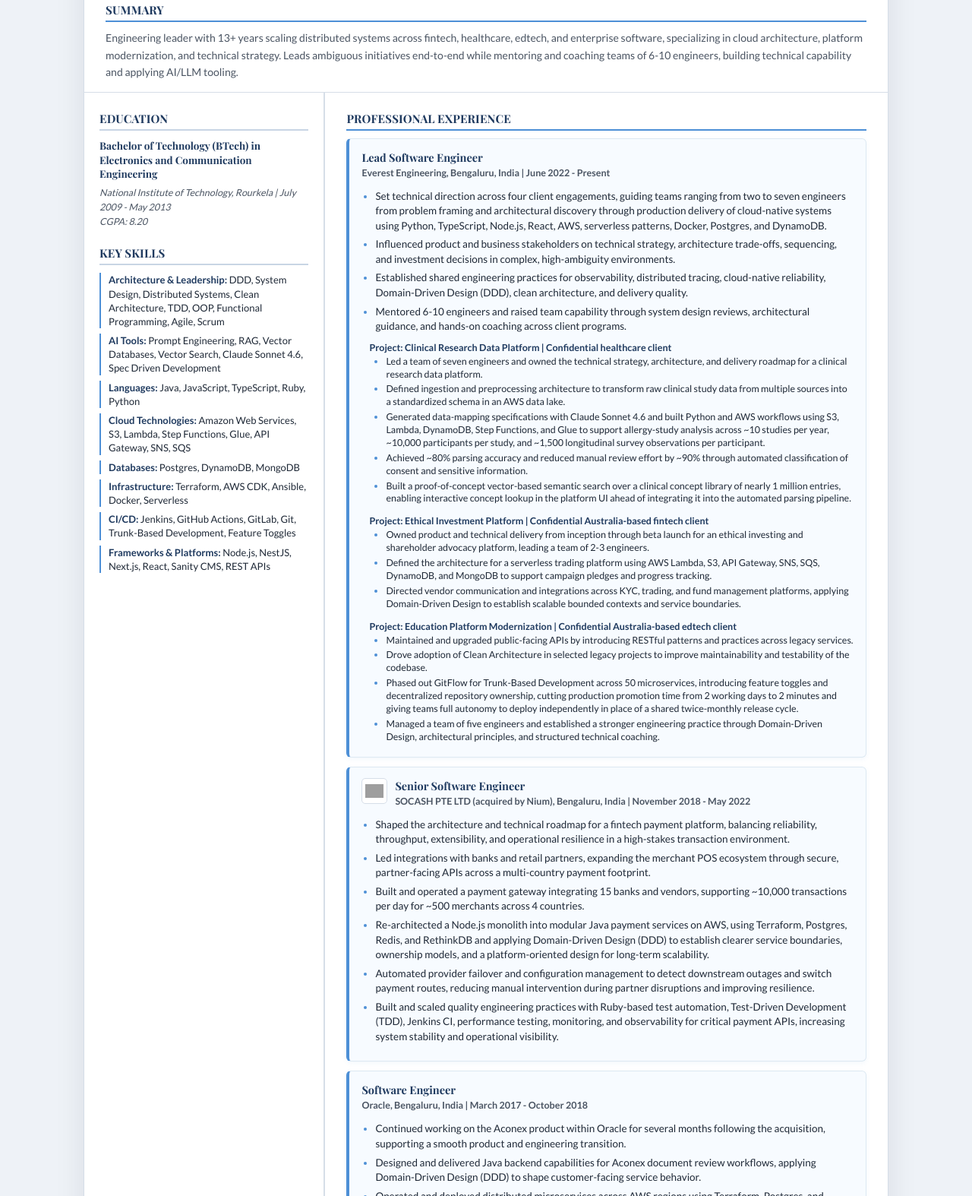
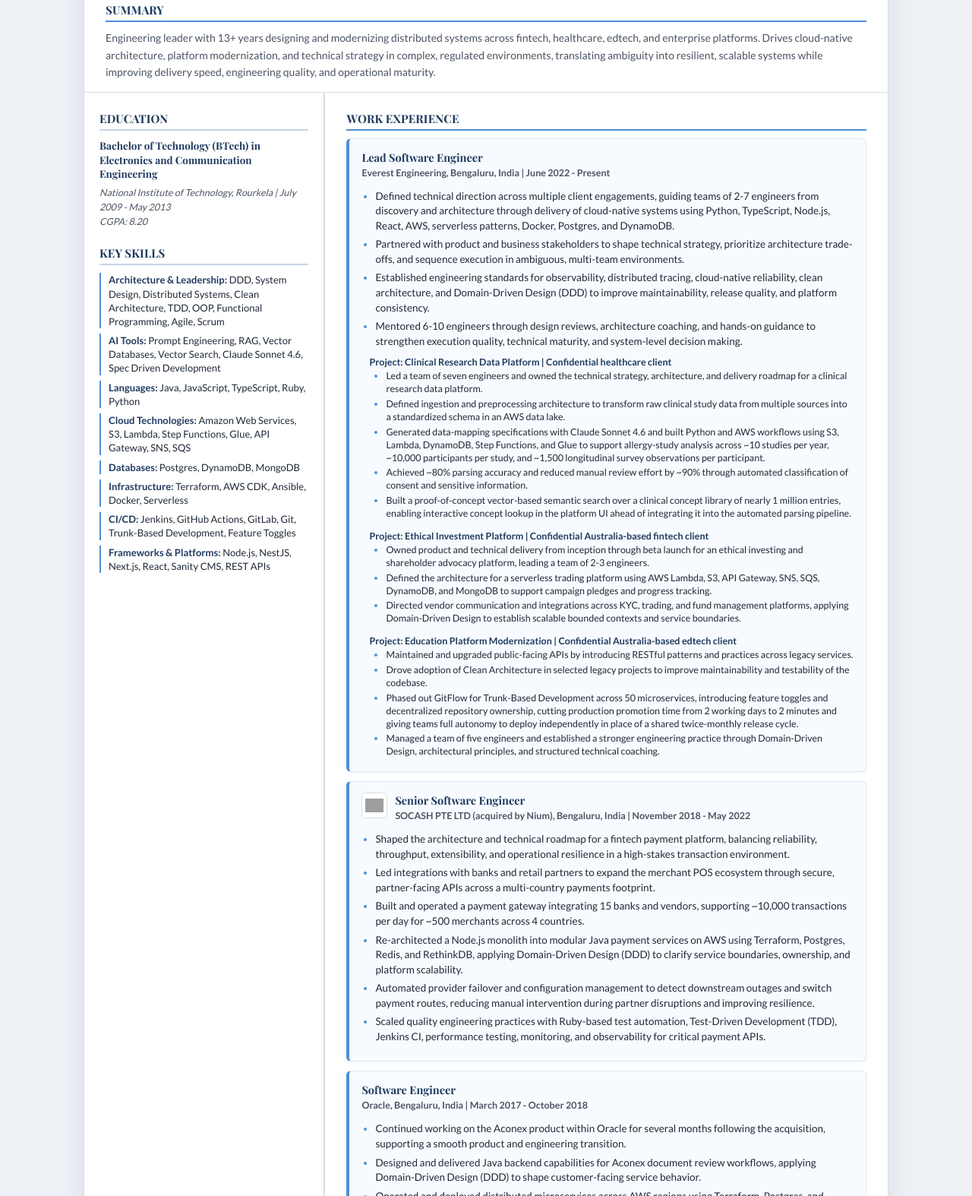
Before and after one commit to swarupkm/swarupkm.github.io, a plain HTML site: page index.html in a window 1280 px wide. Shown: the part 311-1885 px from the top of the page at 76% size. Drawn offline with nearby package versions, Linux system fonts and the light colour scheme; grey boxes are pictures that could not be loaded.

Commit message:
Refine resume tailoring prompt and update experience section headings for clarity

```diff
--- a/index.html
+++ b/index.html
@@ -51,7 +51,7 @@
         </div>
         <div class="right">
           <div>
-            <h2 class="heading-color">Professional Experience</h2>
+            <h2 class="heading-color">Work Experience</h2>
             <div class="all-experiences"></div>
           </div>
         </div>
--- a/index.js
+++ b/index.js
@@ -58,7 +58,7 @@
       items: ['Node.js', 'NestJS', 'Next.js', 'React', 'Sanity CMS', 'REST APIs']
     }
   ],
-  summary: 'Engineering leader with 13+ years scaling distributed systems across fintech, healthcare, edtech, and enterprise software, specializing in cloud architecture, platform modernization, and technical strategy. Leads ambiguous initiatives end-to-end while mentoring and coaching teams of 6-10 engineers, building technical capability and applying AI/LLM tooling.',
+  summary: 'Engineering leader with 13+ years designing and modernizing distributed systems across fintech, healthcare, edtech, and enterprise platforms. Drives cloud-native architecture, platform modernization, and technical strategy in complex, regulated environments, translating ambiguity into resilient, scalable systems while improving delivery speed, engineering quality, and operational maturity.',
   experiences: [
     {
       title: 'Lead Software Engineer',
@@ -67,10 +67,10 @@
       location: 'Bengaluru, India',
       duration: 'June 2022 - Present',
       summary: [
-        'Set technical direction across four client engagements, guiding teams ranging from two to seven engineers from problem framing and architectural discovery through production delivery of cloud-native systems using Python, TypeScript, Node.js, React, AWS, serverless patterns, Docker, Postgres, and DynamoDB.',
-        'Influenced product and business stakeholders on technical strategy, architecture trade-offs, sequencing, and investment decisions in complex, high-ambiguity environments.',
-        'Established shared engineering practices for observability, distributed tracing, cloud-native reliability, Domain-Driven Design (DDD), clean architecture, and delivery quality.',
-        'Mentored 6-10 engineers and raised team capability through system design reviews, architectural guidance, and hands-on coaching across client programs.'
+        'Defined technical direction across multiple client engagements, guiding teams of 2-7 engineers from discovery and architecture through delivery of cloud-native systems using Python, TypeScript, Node.js, React, AWS, serverless patterns, Docker, Postgres, and DynamoDB.',
+        'Partnered with product and business stakeholders to shape technical strategy, prioritize architecture trade-offs, and sequence execution in ambiguous, multi-team environments.',
+        'Established engineering standards for observability, distributed tracing, cloud-native reliability, clean architecture, and Domain-Driven Design (DDD) to improve maintainability, release quality, and platform consistency.',
+        'Mentored 6-10 engineers through design reviews, architecture coaching, and hands-on guidance to strengthen execution quality, technical maturity, and system-level decision making.'
       ],
       projects: [
         {
@@ -114,11 +114,11 @@
       duration: 'November 2018 - May 2022',
       summary: [
         'Shaped the architecture and technical roadmap for a fintech payment platform, balancing reliability, throughput, extensibility, and operational resilience in a high-stakes transaction environment.',
-        'Led integrations with banks and retail partners, expanding the merchant POS ecosystem through secure, partner-facing APIs across a multi-country payment footprint.',
+        'Led integrations with banks and retail partners to expand the merchant POS ecosystem through secure, partner-facing APIs across a multi-country payments footprint.',
         'Built and operated a payment gateway integrating 15 banks and vendors, supporting ~10,000 transactions per day for ~500 merchants across 4 countries.',
-        'Re-architected a Node.js monolith into modular Java payment services on AWS, using Terraform, Postgres, Redis, and RethinkDB and applying Domain-Driven Design (DDD) to establish clearer service boundaries, ownership models, and a platform-oriented design for long-term scalability.',
+        'Re-architected a Node.js monolith into modular Java payment services on AWS using Terraform, Postgres, Redis, and RethinkDB, applying Domain-Driven Design (DDD) to clarify service boundaries, ownership, and platform scalability.',
         'Automated provider failover and configuration management to detect downstream outages and switch payment routes, reducing manual intervention during partner disruptions and improving resilience.',
-        'Built and scaled quality engineering practices with Ruby-based test automation, Test-Driven Development (TDD), Jenkins CI, performance testing, monitoring, and observability for critical payment APIs, increasing system stability and operational visibility.'
+        'Scaled quality engineering practices with Ruby-based test automation, Test-Driven Development (TDD), Jenkins CI, performance testing, monitoring, and observability for critical payment APIs.'
       ]
     },
     {
@@ -448,7 +448,7 @@
     }, { size: 19, color: '555555' }),
     createDocxParagraph('SUMMARY', sectionHeadingOptions, { bold: true, size: 22, color: '1F3864' }),
     createDocxParagraph(data.summary, { spacing: { after: 160, line: 240 } }, { size: 19, color: '555555' }),
-    createDocxParagraph('PROFESSIONAL EXPERIENCE', sectionHeadingOptions, { bold: true, size: 22, color: '1F3864' })
+    createDocxParagraph('WORK EXPERIENCE', sectionHeadingOptions, { bold: true, size: 22, color: '1F3864' })
   ];
 
   data.experiences.forEach((experience) => {
```
Also changed, not shown: .github/prompts/tailor-resume.prompt.md.
